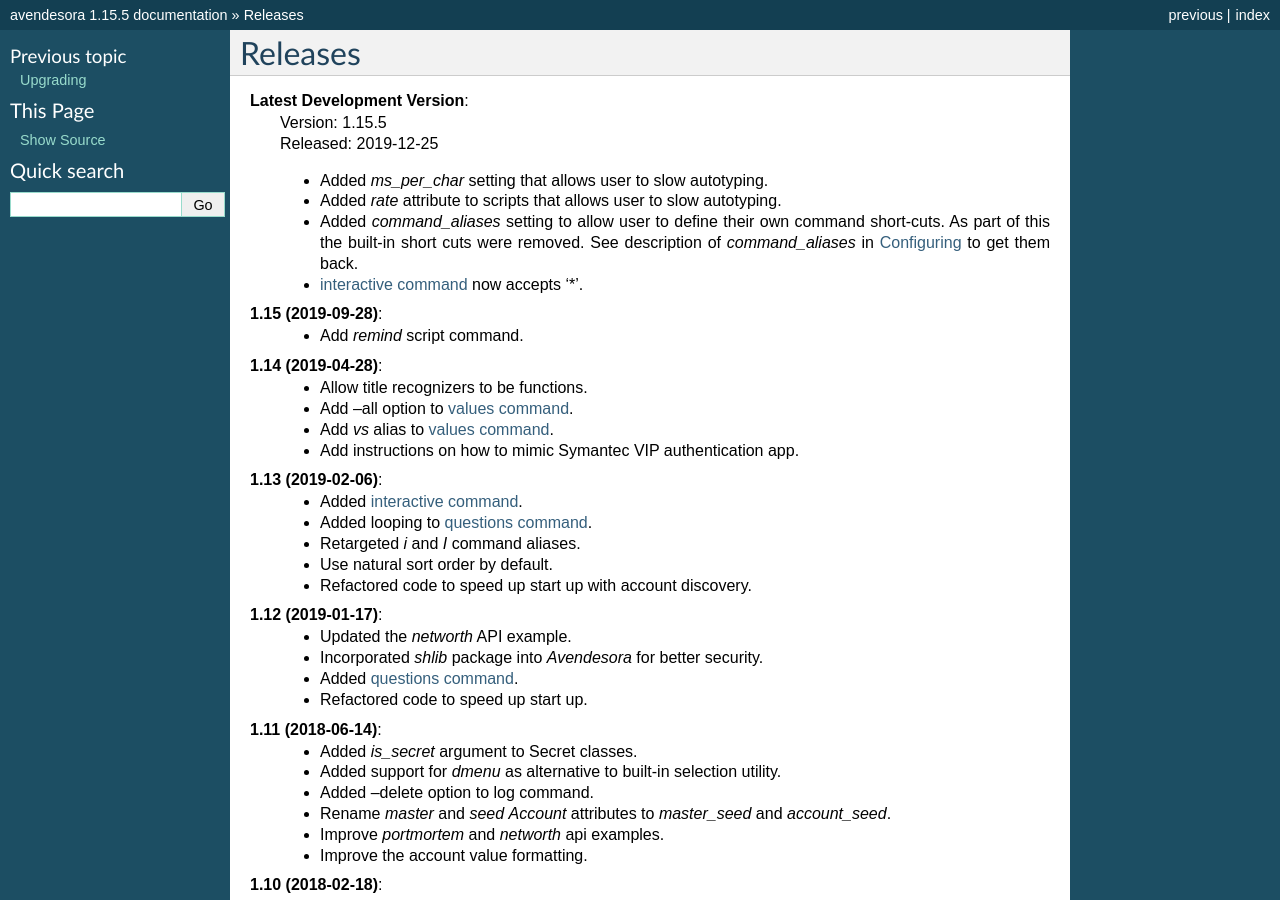
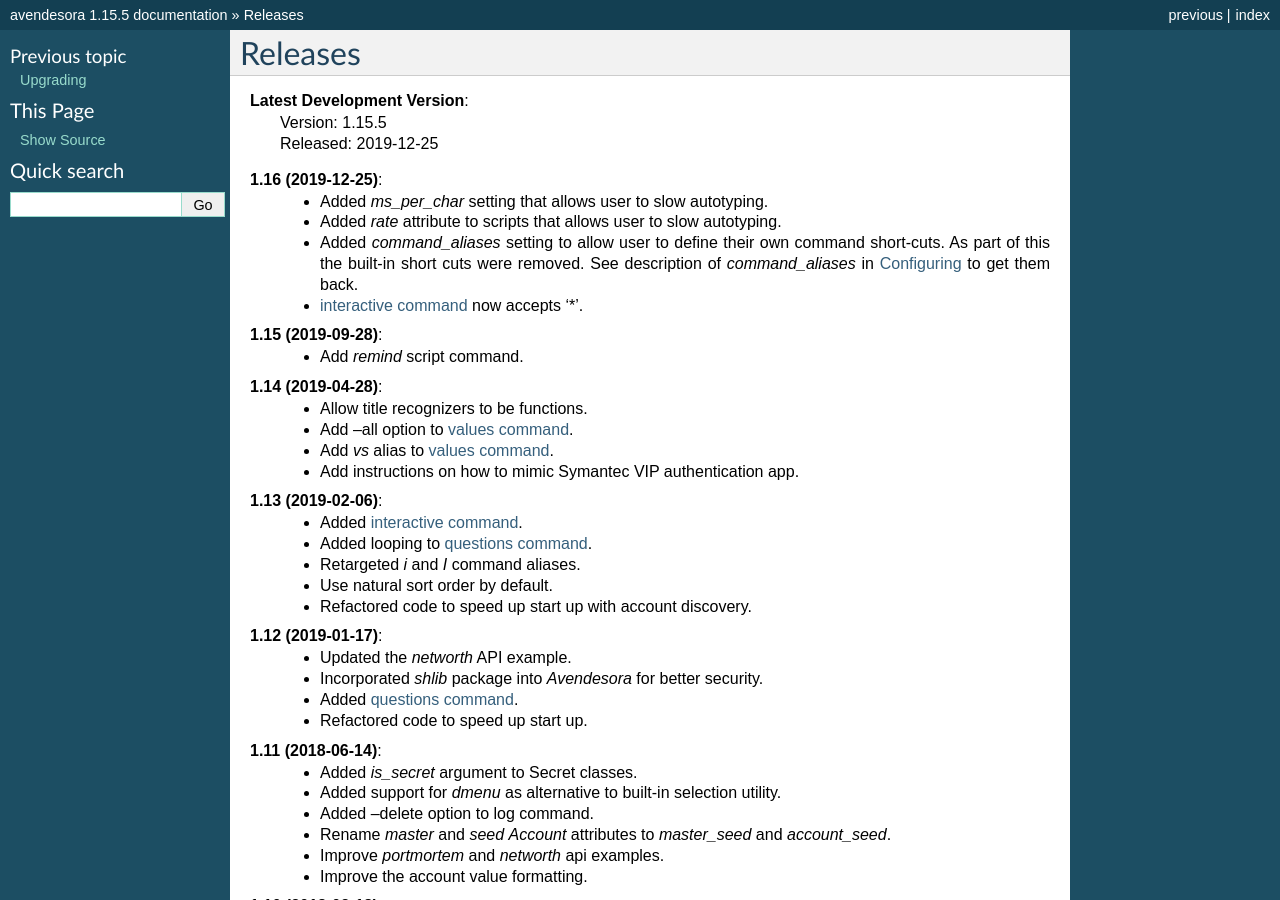
Before and after one commit to KenKundert/avendesora, a Sphinx documentation site: the page built from doc/releases.rst, in a window 1280 px wide and 900 px high. Built offline with Sphinx 7.4.7, drawn with Linux system fonts in a browser that asks for light colours.

Commit message:
Update release notes.

```diff
--- a/doc/releases.rst
+++ b/doc/releases.rst
@@ -5,6 +5,8 @@ Releases
     | Version: 1.15.5
     | Released: 2019-12-25
 
+
+**1.16 (2019-12-25)**:
     - Added *ms_per_char* setting that allows user to slow autotyping.
     - Added *rate* attribute to scripts that allows user to slow autotyping.
     - Added *command_aliases* setting to allow user to define their own command
```
